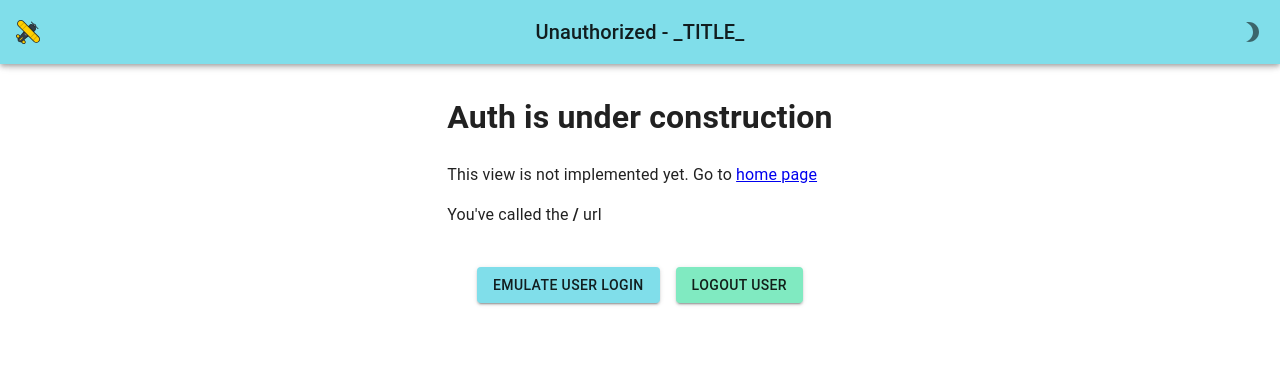
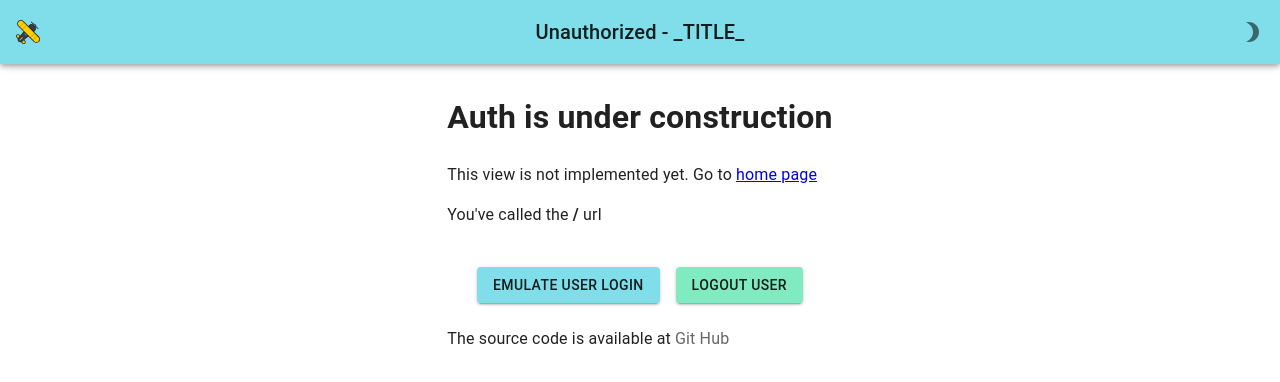
Before and after one commit to karpolan/react-mui-vite-ts, a React (Vite) app: page / in a window 1280 px wide. Shown: the top 382 px of the page. Built offline with nearby package versions, Linux system fonts and the light colour scheme; no server answers.

Commit message:
feat: Links to source code

```diff
--- a/package.json
+++ b/package.json
@@ -1,7 +1,7 @@
 {
   "type": "module",
   "name": "react-mui-vite-ts",
-  "version": "0.1.5",
+  "version": "0.1.7",
   "description": "Starter project for Vite with React + MUI using TypeScript",
   "author": {
     "name": "Anton Karpenko",
--- a/src/views/About/AboutView.tsx
+++ b/src/views/About/AboutView.tsx
@@ -4,8 +4,8 @@ import {
   CardContent,
   CardHeader,
   Grid,
-} from "@mui/material";
-import { AppButton, AppView } from "@/components";
+} from '@mui/material';
+import { AppButton, AppView } from '@/components';
 
 /**
  * Renders "About" view
@@ -19,10 +19,10 @@ const AboutView = () => {
         <Card>
           <CardHeader
             title="Application _TITLE_ here..."
-            subheader="Version 0.1"
+            subheader="TODO: Version 0.1"
           />
           <CardContent>
-            Detailed _DESCRIPTION_ of the application here...
+            TODO: Detailed _DESCRIPTION_ of the application here...
           </CardContent>
           <CardActions>
             <AppButton to="/" color="primary">
--- a/src/views/Auth/AuthView.tsx
+++ b/src/views/Auth/AuthView.tsx
@@ -1,10 +1,10 @@
-import { useNavigate } from "react-router-dom";
-import { Stack } from "@mui/material";
-import { useAppStore } from "@/store";
-import { useEventLogout } from "@/hooks/auth";
-import { AppButton, AppView } from "@/components";
-import NotImplementedView from "../NotImplementedView";
-import { sessionStorageSet } from "@/utils/sessionStorage";
+import { useNavigate } from 'react-router-dom';
+import { Stack } from '@mui/material';
+import { useAppStore } from '@/store';
+import { useEventLogout } from '@/hooks/auth';
+import { AppButton, AppLink, AppView } from '@/components';
+import NotImplementedView from '../NotImplementedView';
+import { sessionStorageSet } from '@/utils/sessionStorage';
 
 const AuthView = () => {
   const navigate = useNavigate();
@@ -13,10 +13,10 @@ const AuthView = () => {
 
   const onLogin = () => {
     // TODO: AUTH: Sample of access token store, replace next line in real application
-    sessionStorageSet("access_token", "TODO:_save-real-access-token-here");
+    sessionStorageSet('access_token', 'TODO:_save-real-access-token-here');
 
-    dispatch({ type: "LOG_IN" });
-    navigate("/", { replace: true }); // Redirect to home page without ability to go back
+    dispatch({ type: 'LOG_IN' });
+    navigate('/', { replace: true }); // Redirect to home page without ability to go back
   };
 
   return (
@@ -31,6 +31,13 @@ const AuthView = () => {
           Logout User
         </AppButton>
       </Stack>
+
+      <div>
+        The source code is available at{' '}
+        <AppLink href="https://github.com/karpolan/react-mui-vite-ts">
+          Git Hub
+        </AppLink>
+      </div>
     </AppView>
   );
 };
--- a/src/views/Welcome/WelcomeView.tsx
+++ b/src/views/Welcome/WelcomeView.tsx
@@ -1,5 +1,5 @@
-import { Typography } from "@mui/material";
-import { AppLink, AppView } from "@/components";
+import { Typography } from '@mui/material';
+import { AppLink, AppView } from '@/components';
 
 /**
  * Renders "Welcome" view
@@ -13,8 +13,14 @@ const WelcomeView = () => {
 
       <div>This is Welcome page, put your content here....</div>
       <div>
-        Take a look on samples of components at{" "}
+        Take a look on samples of components at{' '}
         <AppLink to="/dev">Debug Page</AppLink>
+      </div>
+      <div>
+        The source code is available at{' '}
+        <AppLink href="https://github.com/karpolan/react-mui-vite-ts">
+          Git Hub
+        </AppLink>
       </div>
     </AppView>
   );
```
Also changed, not shown: 1 other file (tests, documents, lock files or other folders).
